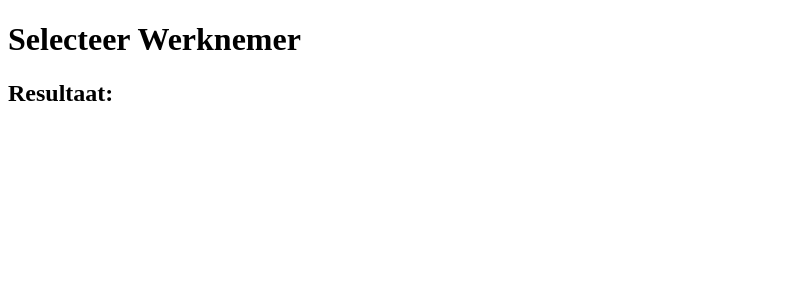
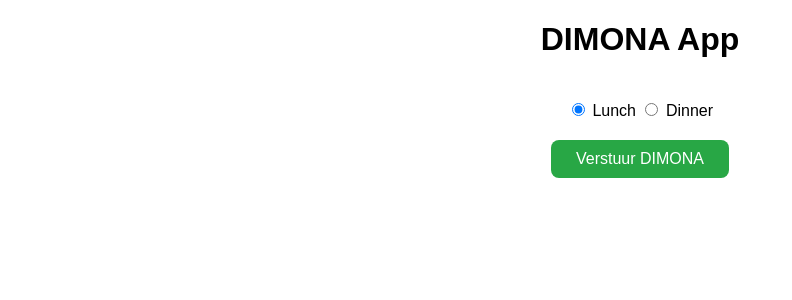
Before and after one commit to petitthai/dimona-app, a Flask app: page / in a window 1280 px wide. Shown: the top 300 px of the page, without its empty margins (0-792 px from the left). Run offline with Flask 3, Linux system fonts and the light colour scheme; data that the repository does not hold is empty.

Commit message:
Update index.html

```diff
--- a/templates/index.html
+++ b/templates/index.html
@@ -1,51 +1,92 @@
 <!DOCTYPE html>
-<html>
+<html lang="nl">
 <head>
-    <title>Dimona App</title>
+    <meta charset="UTF-8">
+    <title>DIMONA App - Selecteer Werknemer</title>
     <style>
-        .employee-tile {
-            display: inline-block;
-            padding: 15px;
-            margin: 10px;
-            border: 1px solid #ccc;
-            cursor: pointer;
-            border-radius: 8px;
+        body {
+            font-family: Arial, sans-serif;
+            margin: 20px;
+        }
+        h1 {
             text-align: center;
         }
-        .employee-tile:hover {
-            background-color: #f0f0f0;
+        .tiles-container {
+            display: flex;
+            flex-wrap: wrap;
+            gap: 15px;
+            justify-content: center;
+            margin-top: 20px;
+        }
+        .tile {
+            padding: 15px 25px;
+            border: 2px solid #007BFF;
+            border-radius: 12px;
+            cursor: pointer;
+            transition: all 0.2s;
+            text-align: center;
+            min-width: 150px;
+        }
+        .tile:hover {
+            background-color: #007BFF;
+            color: #fff;
+        }
+        .tile.selected {
+            background-color: #0056b3;
+            color: #fff;
+            border-color: #0056b3;
+        }
+        .shift-container {
+            text-align: center;
+            margin-top: 20px;
+        }
+        button {
+            margin-top: 20px;
+            padding: 10px 25px;
+            font-size: 16px;
+            border-radius: 8px;
+            border: none;
+            background-color: #28a745;
+            color: white;
+            cursor: pointer;
+        }
+        button:hover {
+            background-color: #218838;
+        }
+        input[type="hidden"] {
+            display: none;
         }
     </style>
 </head>
 <body>
-    <h1>Selecteer Werknemer</h1>
+    <h1>DIMONA App</h1>
+    <form action="{{ url_for('submit') }}" method="POST" id="dimonaForm">
+        <div class="tiles-container">
+            {% for emp in employees %}
+            <div class="tile" data-worker-id="{{ emp.worker_id }}">{{ emp.name }}</div>
+            {% endfor %}
+        </div>
+        <input type="hidden" name="worker_id" id="worker_id">
 
-    <div id="employee-tiles">
-        {% for emp in employees %}
-        <div class="employee-tile" data-worker-id="{{ emp.worker_id }}">
-            <strong>{{ emp.name }}</strong><br>
-            {{ emp.position }}
+        <div class="shift-container">
+            <label><input type="radio" name="shift_type" value="lunch" checked> Lunch</label>
+            <label><input type="radio" name="shift_type" value="dinner"> Dinner</label>
         </div>
-        {% endfor %}
-    </div>
 
-    <form id="worker-form" method="POST" style="display:none;">
-        <input type="hidden" name="selected_worker" id="selected_worker">
+        <div style="text-align:center;">
+            <button type="submit">Verstuur DIMONA</button>
+        </div>
     </form>
 
-    <h2>Resultaat:</h2>
-    <div id="result">
-        {% if result %}
-            <iframe srcdoc="{{ result|safe }}" width="100%" height="400px"></iframe>
-        {% endif %}
-    </div>
+    <script>
+        const tiles = document.querySelectorAll(".tile");
+        const hiddenInput = document.getElementById("worker_id");
 
-    <script>
-        document.querySelectorAll(".employee-tile").forEach(tile => {
+        tiles.forEach(tile => {
             tile.addEventListener("click", () => {
-                const workerId = tile.getAttribute("data-worker-id");
-                document.getElementById("selected_worker").value = workerId;
-                document.getElementById("worker-form").submit();
+                tiles.forEach(t => t.classList.remove("selected"));
+                tile.classList.add("selected");
+                hiddenInput.value = tile.dataset.workerId;
             });
         });
     </script>
```
